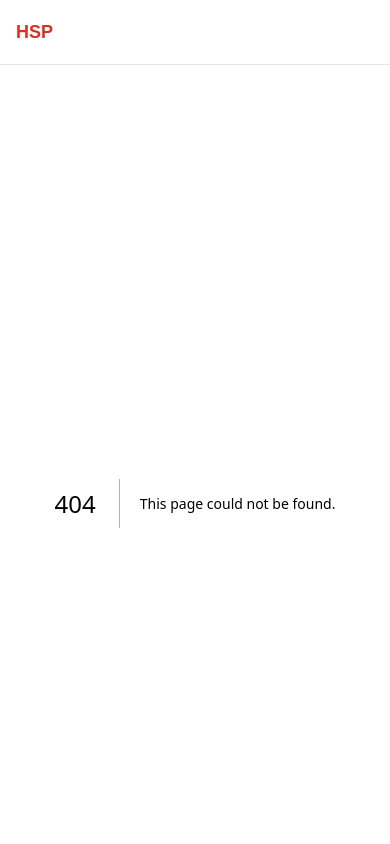
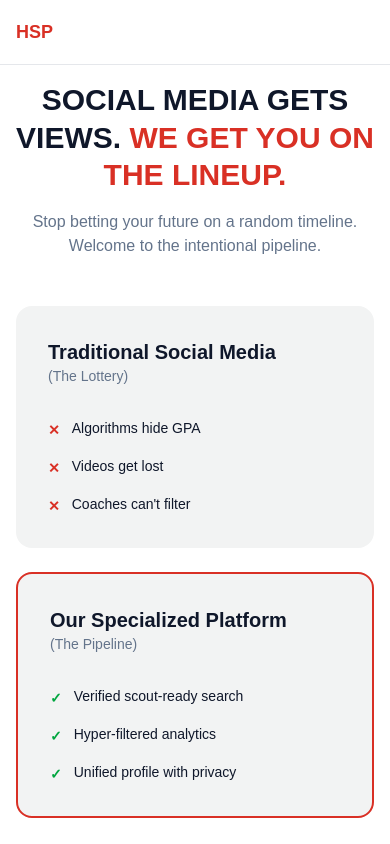
Before and after one commit to famripoll/hsp-platform-v2, a Next.js app: page /learn-more in a window 390 px wide. Before the commit this address had no page. Shown: the top 844 px of the page. Built offline with nearby package versions, Linux system fonts and the light colour scheme.

Commit message:
Learn More page complete - desktop and mobile

```diff
--- /dev/null
+++ b/app/learn-more/page.tsx
@@ -0,0 +1,70 @@
+import type { Metadata } from "next";
+
+export const metadata: Metadata = {
+  title: "Learn More | High School Prospect",
+  description:
+    "See why a specialized recruiting platform beats social media for connecting high school athletes with college coaches.",
+};
+
+const lotteryItems = [
+  "Algorithms hide GPA",
+  "Videos get lost",
+  "Coaches can't filter",
+];
+
+const pipelineItems = [
+  "Verified scout-ready search",
+  "Hyper-filtered analytics",
+  "Unified profile with privacy",
+];
+
+export default function LearnMorePage() {
+  return (
+    <div className="max-w-[900px] mx-auto pb-16">
+
+      {/* Header */}
+      <div className="text-center mb-12 md:mb-16">
+        <h1 className="text-3xl md:text-5xl font-bold text-hsp-dark uppercase mb-4 leading-tight">
+          Social Media Gets Views.{" "}
+          <span className="text-hsp-red">We Get You On The Lineup.</span>
+        </h1>
+        <p className="text-hsp-gray text-base md:text-lg">
+          Stop betting your future on a random timeline. Welcome to the intentional pipeline.
+        </p>
+      </div>
+
+      {/* Comparison cards */}
+      <div className="flex flex-col md:flex-row gap-6 md:gap-8 items-stretch">
+
+        {/* Card 1 — Traditional Social Media */}
+        <div className="flex-1 bg-hsp-card rounded-2xl p-8 flex flex-col">
+          <h2 className="text-xl font-bold text-hsp-dark">Traditional Social Media</h2>
+          <p className="text-hsp-gray text-sm mb-8">(The Lottery)</p>
+          <ul className="flex flex-col gap-4">
+            {lotteryItems.map((item) => (
+              <li key={item} className="flex items-start gap-3 text-hsp-dark text-sm">
+                <span className="text-hsp-red font-bold mt-0.5 shrink-0">✕</span>
+                {item}
+              </li>
+            ))}
+          </ul>
+        </div>
+
+        {/* Card 2 — Our Specialized Platform */}
+        <div className="flex-1 bg-hsp-card rounded-2xl p-8 flex flex-col border-2 border-hsp-red">
+          <h2 className="text-xl font-bold text-hsp-dark">Our Specialized Platform</h2>
+          <p className="text-hsp-gray text-sm mb-8">(The Pipeline)</p>
+          <ul className="flex flex-col gap-4">
+            {pipelineItems.map((item) => (
+              <li key={item} className="flex items-start gap-3 text-hsp-dark text-sm">
+                <span className="text-green-600 font-bold mt-0.5 shrink-0">✓</span>
+                {item}
+              </li>
+            ))}
+          </ul>
+        </div>
+
+      </div>
+    </div>
+  );
+}
```
